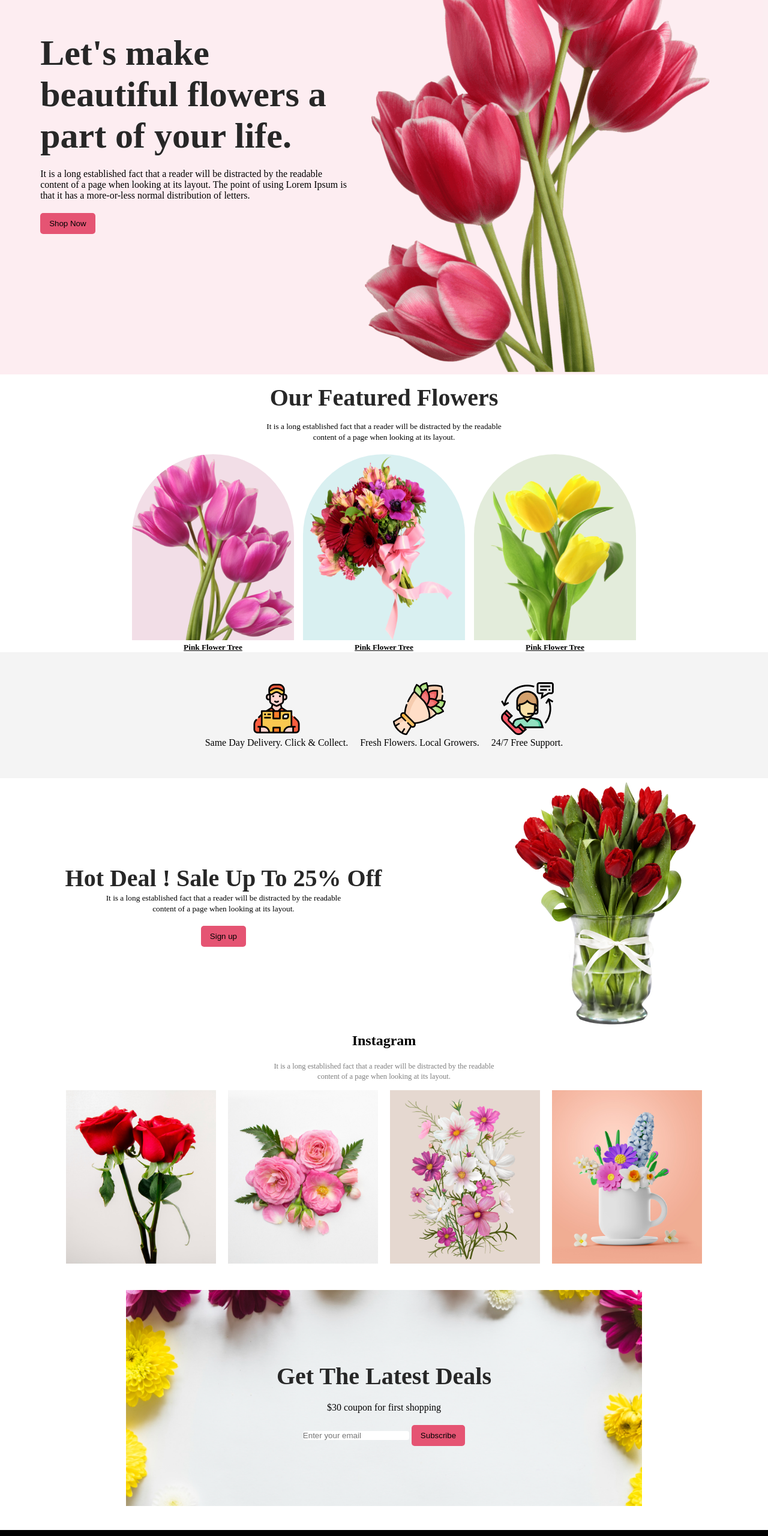
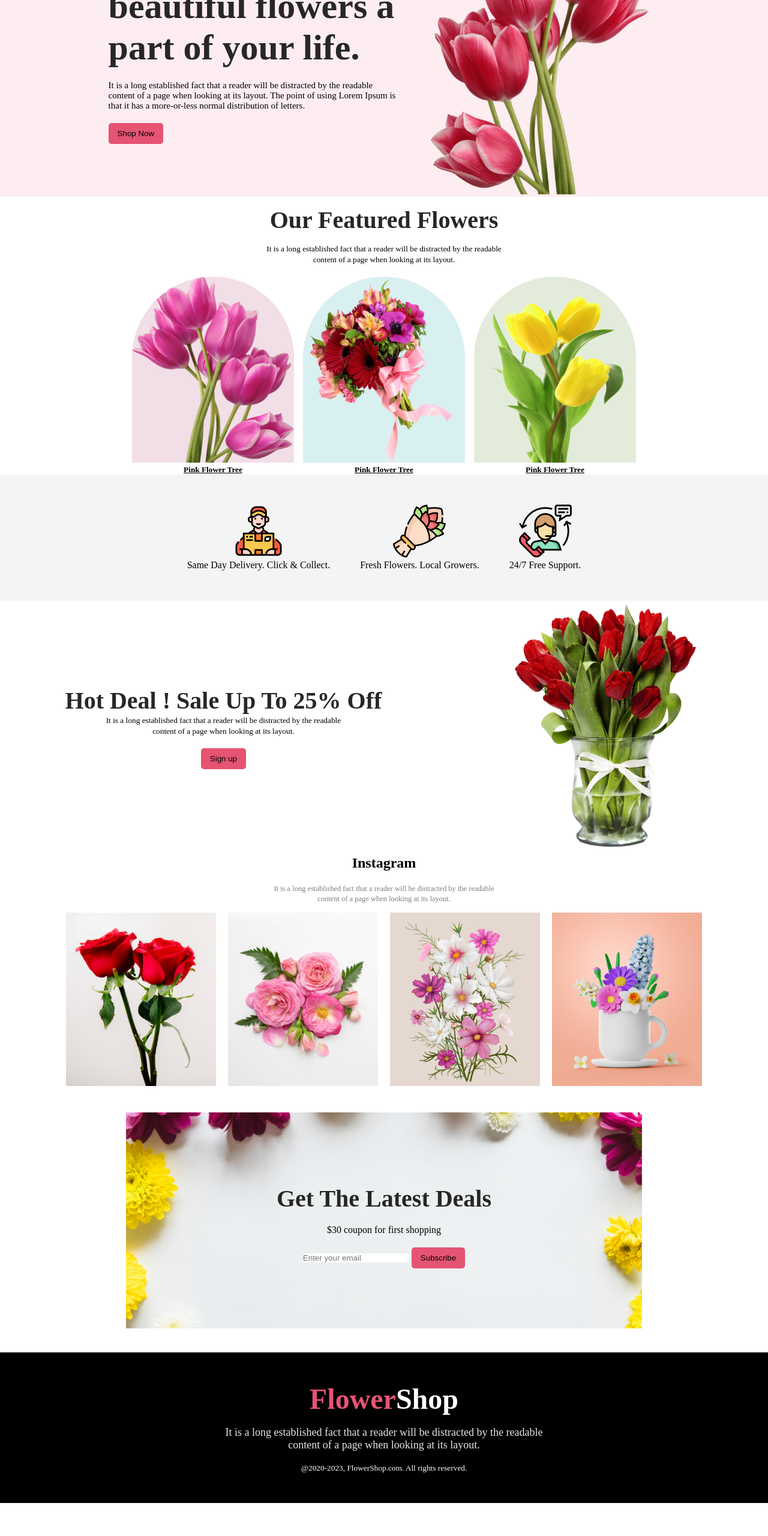
Before and after one commit to Anopkumar/flower-shop-assignment, a plain HTML site: page index.html in a window 1280 px wide. Shown: the part 180-2740 px from the top of the page at 60% size. After the commit the page ends 2685 px from the top, so only its background shows below. Drawn offline with Linux system fonts and the light colour scheme.

Commit message:
flower shop

```diff
--- a/index.html
+++ b/index.html
@@ -14,8 +14,8 @@
                 <p class="banner-description">It is a long established fact that a reader will be distracted by the readable <br> content of a page when looking at its layout. The point of using Lorem Ipsum is <br> that it has a more-or-less normal distribution of letters.</p>
                 <button class="btn">Shop Now</button>
             </div>
-            <div class="banner-img">
-                <img  src="images/pngwing 10.png" alt="">
+            <div >
+                <img class="banner-img" src="images/pngwing 10.png" alt="">
 
             </div>
         </section>
@@ -101,9 +101,9 @@
     </main>
     <footer>
         <div class="about-footer">
-        <h1 class="footer-title"><span class="sub-footer">Flower</span>Shop</h1><br>
-        <p>It is a long established fact that a reader will be distracted by the readable <br> content of a page when looking at its layout.</p><br>
-        <p> <small>@2020-2023, FlowerShop.com. All rights reserved.</small> </p>
+         <h1 class="footer-title"><span class="sub-footer">Flower</span>Shop</h1><br>
+         <p class="footer-description">It is a long established fact that a reader will be distracted by the readable <br> content of a page when looking at its layout.</p><br>
+         <p> <small>@2020-2023, FlowerShop.com. All rights reserved.</small> </p>
         </div>
     </footer>
 
--- a/style.css
+++ b/style.css
@@ -7,6 +7,7 @@
     display: flex;
     justify-content: center;
     align-items: center;
+    gap: 40px;
 
 
 }
@@ -15,7 +16,7 @@
     font-size: 60px;
     font-weight: 600;
 }
-.banner.description{
+.banner-description{
     font-size: 15px;
 }
 .btn{
@@ -32,6 +33,9 @@
 }
 .banner.description{
     margin-top:  20px;
+}
+.banner-img{
+    width: 400px;
 }
 .flower-tree{
     display: flex;
@@ -88,7 +92,7 @@
     display: flex;
     justify-content: center;
     padding: 50px;
-    gap: 20px;
+    gap: 50px;
     border-radius: 8px;
 }
 .Delivery-support{
@@ -187,13 +191,19 @@
     cursor:pointer;
 }
 .about-footer{
-
-    height:10px;
     background-color: black;
     color: white;
     text-align: center;
-    padding: 100px;
+    padding: 50px;
 
+}
+.footer-description{
+    color: rgba(255, 255, 255, 0.90);
+    text-align: center;
+
+    font-size: 18px;
+
+    font-weight: 400;
 
 }
 .footer-title{
```
